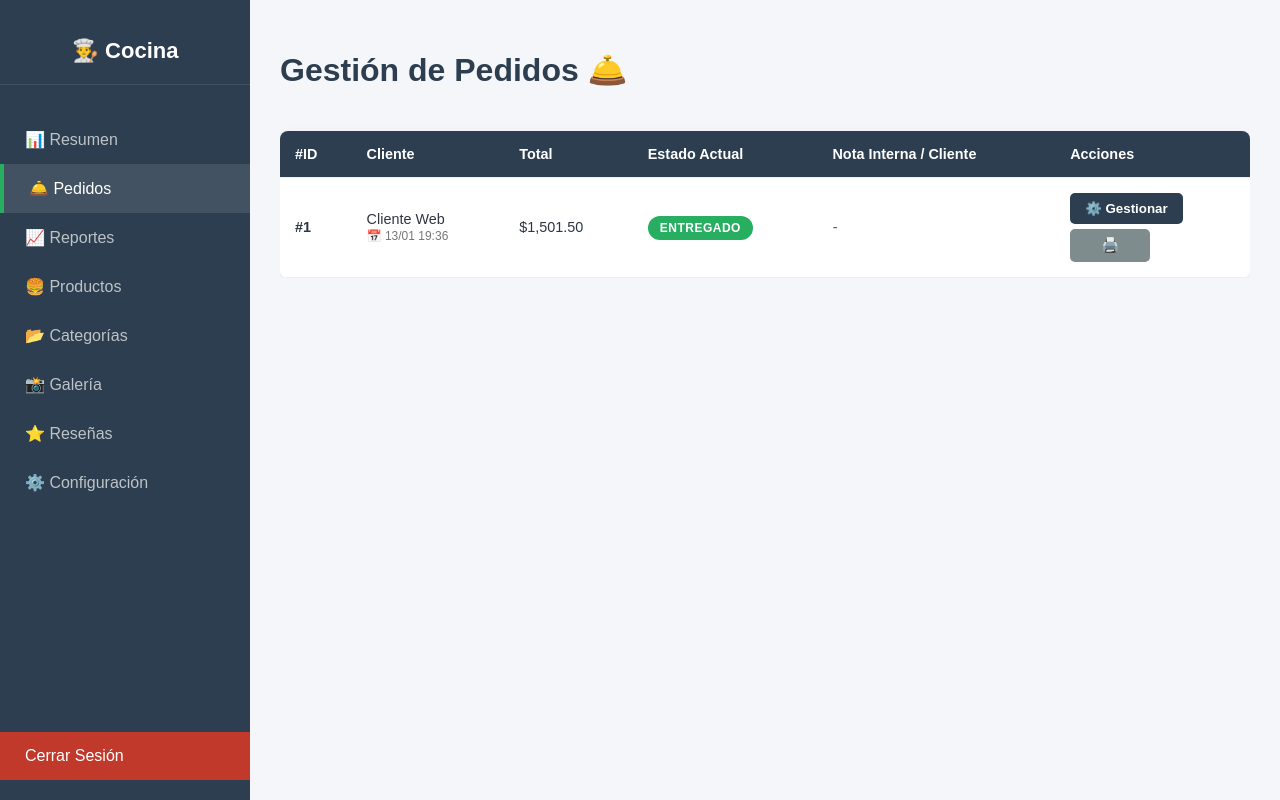
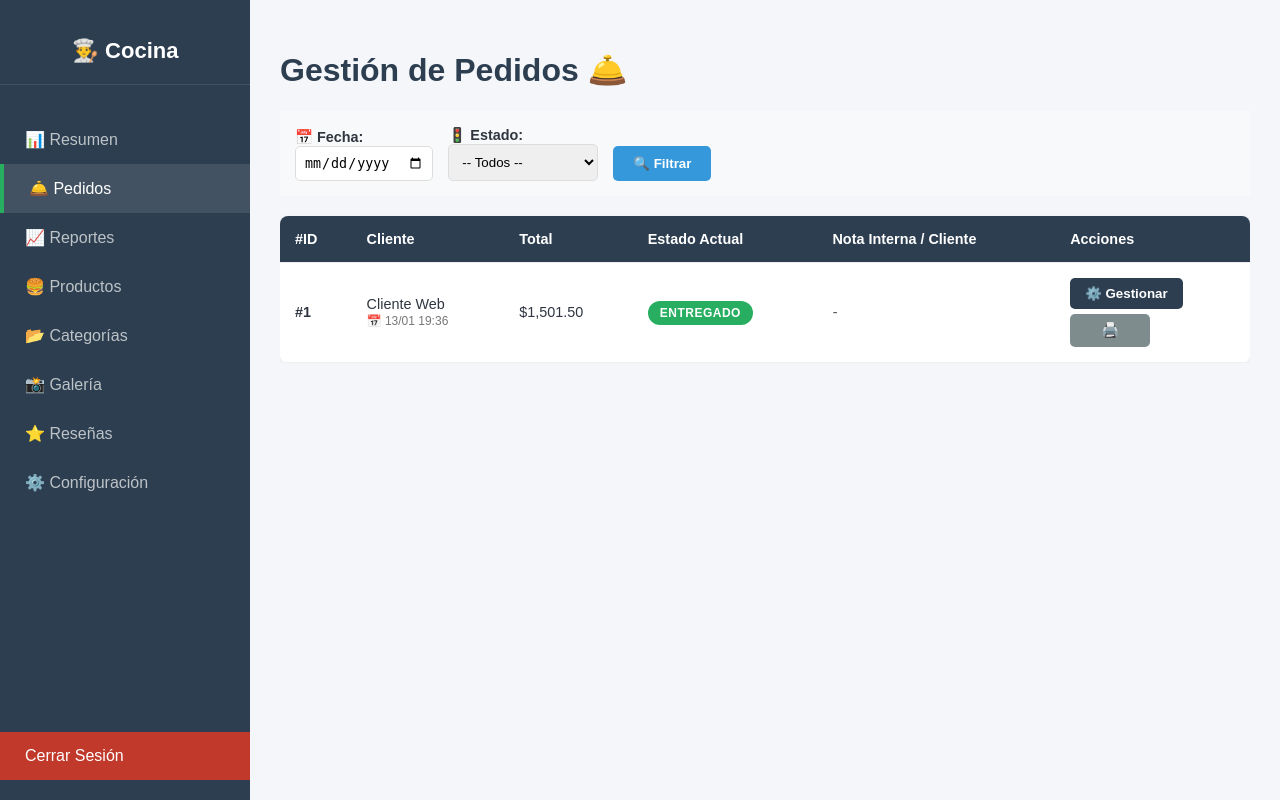
Before and after one commit to BrandonGit001/Restaurante-php, a PHP site: page /admin/pedidos.php in a window 1280 px wide. Run offline with PHP 8.4, Linux system fonts and the light colour scheme; a user stored in the database is signed in; data comes from the database, SQL or seed files in the repository.

Commit message:
cambios estructurales y filtrado

```diff
--- a/admin/pedidos.php
+++ b/admin/pedidos.php
@@ -20,8 +20,36 @@ if (isset($_POST['accion']) && $_POST['accion'] == 'actualizar') {
     exit;
 }
 
-// 2. OBTENER PEDIDOS
-$stmt = $pdo->query("SELECT * FROM pedidos ORDER BY id DESC");
+// CONSTRUCCIÓN DE FILTROS INTELIGENTE
+$where = [];
+$params = [];
+
+// 1. Filtro base (siempre quieres ver esto)
+$sql = "SELECT * FROM pedidos";
+
+// 2. ¿Puso fecha?
+if (!empty($_GET['fecha'])) {
+    $where[] = "DATE(fecha) = ?";
+    $params[] = $_GET['fecha'];
+}
+
+// 3. ¿Puso estado?
+if (!empty($_GET['estado'])) {
+    $where[] = "estado = ?";
+    $params[] = $_GET['estado'];
+}
+
+// 4. Si hay filtros, los agregamos a la consulta
+if (count($where) > 0) {
+    $sql .= " WHERE " . implode(" AND ", $where);
+}
+
+// 5. Ordenamos siempre por el más nuevo
+$sql .= " ORDER BY id DESC";
+
+// 6. Ejecutamos la consulta preparada
+$stmt = $pdo->prepare($sql);
+$stmt->execute($params);
 $pedidos = $stmt->fetchAll(PDO::FETCH_ASSOC);
 ?>
 
@@ -109,6 +137,41 @@ $pedidos = $stmt->fetchAll(PDO::FETCH_ASSOC);
             </div>
         <?php else: ?>
             <div style="overflow-x: auto;">
+                <div class="card" style="margin-bottom: 20px; padding: 15px; background: #f8f9fa;">
+    <form method="GET" style="display: flex; gap: 15px; align-items: end; flex-wrap: wrap;">
+
+        <div>
+            <label style="font-weight: bold; font-size: 0.9rem;">📅 Fecha:</label><br>
+            <input type="date" name="fecha" value="<?php echo $_GET['fecha'] ?? ''; ?>"
+                   style="padding: 8px; border: 1px solid #ddd; border-radius: 5px;">
+        </div>
+
+        <div>
+            <label style="font-weight: bold; font-size: 0.9rem;">🚦 Estado:</label><br>
+            <select name="estado" style="padding: 9px; border: 1px solid #ddd; border-radius: 5px; min-width: 150px;">
+                <option value="">-- Todos --</option>
+                <option value="pendiente" <?php echo (isset($_GET['estado']) && $_GET['estado'] == 'pendiente') ? 'selected' : ''; ?>>Pendiente 🟡</option>
+                <option value="preparando" <?php echo (isset($_GET['estado']) && $_GET['estado'] == 'preparando') ? 'selected' : ''; ?>>Preparando 🍳</option>
+                <option value="en_camino" <?php echo (isset($_GET['estado']) && $_GET['estado'] == 'en_camino') ? 'selected' : ''; ?>>En Camino 🛵</option>
+                <option value="entregado" <?php echo (isset($_GET['estado']) && $_GET['estado'] == 'entregado') ? 'selected' : ''; ?>>Entregado ✅</option>
+                <option value="cancelado" <?php echo (isset($_GET['estado']) && $_GET['estado'] == 'cancelado') ? 'selected' : ''; ?>>Cancelado ❌</option>
+            </select>
+        </div>
+
+        <div>
+            <button type="submit" style="background: #3498db; color: white; border: none; padding: 10px 20px; border-radius: 5px; cursor: pointer; font-weight: bold;">
+                🔍 Filtrar
+            </button>
+
+            <?php if(isset($_GET['fecha']) || isset($_GET['estado'])): ?>
+                <a href="pedidos.php" style="margin-left: 10px; color: #e74c3c; text-decoration: none; font-weight: bold;">
+                    ✖ Limpiar
+                </a>
+            <?php endif; ?>
+        </div>
+
+    </form>
+</div>
                 <table>
                     <thead>
                         <tr>
@@ -123,6 +186,7 @@ $pedidos = $stmt->fetchAll(PDO::FETCH_ASSOC);
                     <tbody>
                         <?php foreach($pedidos as $p): ?>
                         <?php
+
                             // Aseguramos que no esté vacío para el color CSS
                             $estado_css = !empty($p['estado']) ? strtolower($p['estado']) : 'vacio';
                             $estado_txt = !empty($p['estado']) ? ucfirst($p['estado']) : 'Sin Estado';
@@ -135,7 +199,12 @@ $pedidos = $stmt->fetchAll(PDO::FETCH_ASSOC);
                             </td>
                             <td>$<?php echo number_format($p['total'], 2); ?></td>
 
-                            <td><span class="badge st-<?php echo $estado_css; ?>"><?php echo $estado_txt; ?></span></td>
+                                    <td class="text-center">
+                                                <span class="badge st-<?php echo $estado_css; ?>"
+                                                    style="<?php echo ($estado_css == 'preparando') ? 'background-color: #e67e22 !important; color: white !important;' : ''; ?>">
+                                                    <?php echo $estado_txt; ?>
+                                                </span>
+                                            </td>
 
                                             <td style="font-style: italic; color: #555;">
                                                 <?php echo !empty($p['mensaje_admin']) ? '💬 "'.htmlspecialchars($p['mensaje_admin']).'"' : '-'; ?>
@@ -179,10 +248,10 @@ $pedidos = $stmt->fetchAll(PDO::FETCH_ASSOC);
             <div class="form-group">
                 <label>📍 Estado del Pedido:</label>
                 <select name="estado" id="modalEstado" class="form-control">
-                    <option value="pendiente">🟡 Pendiente (Recibido)</option>
-                    <option value="cocinando">🔥 Cocinando (En preparación)</option>
-                    <option value="enviado">🛵 Enviado (En camino)</option>
-                    <option value="completado">✅ Completado (Entregado)</option>
+                   <option value="pendiente">🟡 Pendiente</option>
+                    <option value="preparando">🍳 Preparando</option>
+                    <option value="en_camino">🛵 En Camino</option>
+                    <option value="entregado">✅ Entregado</option>
                     <option value="cancelado">❌ Cancelado</option>
                 </select>
             </div>
--- a/admin/productos.php
+++ b/admin/productos.php
@@ -75,6 +75,7 @@ $productos = $stmt->fetchAll(PDO::FETCH_ASSOC);
                     <th>Nombre</th>
                     <th>Categoría</th>
                     <th>Precio</th>
+                    <th>Stock 📦</th>
                     <th>Estado</th>
                     <th>Acciones</th>
                 </tr>
@@ -97,6 +98,11 @@ $productos = $stmt->fetchAll(PDO::FETCH_ASSOC);
                     </td>
                     <td><?php echo htmlspecialchars($prod['nombre_categoria'] ?? 'Sin categoría'); ?></td>
                     <td>$<?php echo number_format($prod['precio'], 2); ?></td>
+                    <td>
+                      <span class="badge" style="<?php echo ($prod['stock'] < 5) ? 'background: red;' : 'background: green;'; ?>">
+                            <?php echo $prod['stock']; ?>
+                        </span>
+                    </td>
                     <td>
                         <?php if($prod['activo']): ?>
                             <span class="badge badge-verde">Activo</span>
```
Also changed, not shown: admin/producto_form.php (+12 -3 lines). Lines whose indentation alone changed are shown as unchanged.
